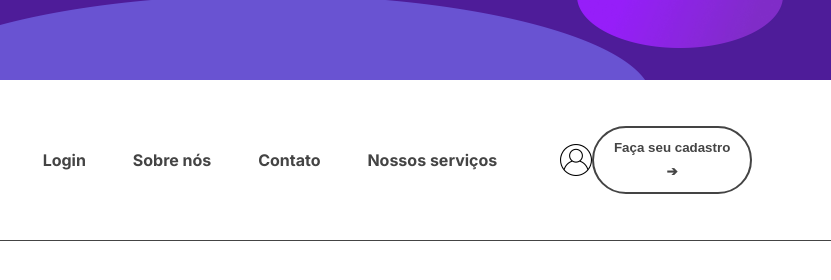
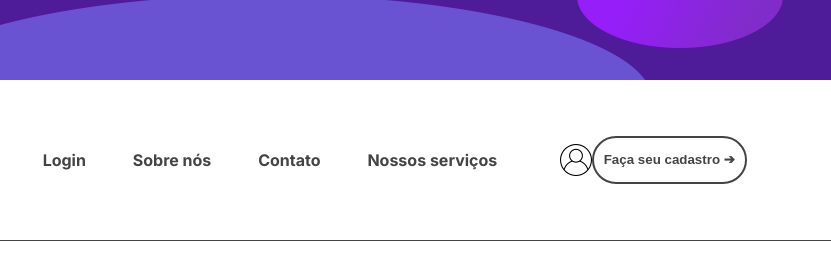
Before and after one commit to Seguranca-dos-Bancos-01/security_bank, a website: page SecurityBank/site/public/index.html in a window 1280 px wide. Shown: the top 280 px of the page, 449-1280 px from the left. Drawn offline with Linux system fonts and the light colour scheme.

Commit message:
Ajustes botão de cadastro

```diff
--- a/SecurityBank/site/public/css/home.css
+++ b/SecurityBank/site/public/css/home.css
@@ -59,7 +59,7 @@ a {
     height: auto;
     align-items: center;
     justify-content: space-evenly;
-}
+}*/
 
 .nav-button {
     background: none;
@@ -71,7 +71,7 @@ a {
     padding: 0.6rem;
     width: fit-content;
     border: 2px solid #444444;
-} */
+}
 
 .banner {
     display: flex;
--- a/SecurityBank/site/public/css/navBar.css
+++ b/SecurityBank/site/public/css/navBar.css
@@ -80,21 +80,6 @@ a {
     border: 2px solid #444444;
 }
 
-.nav-button {
-    background: none;
-    border-radius: 999px;
-    color: #444444;
-    cursor: pointer;
-    font-weight: 600;
-    line-height: 24px;
-    padding: 8px 18px;
-    width: fit-content;
-    border: 2px solid #444444;
-}
-
-
-
-
 .footer {
     height: 30vh;
     width: 100%;
```
